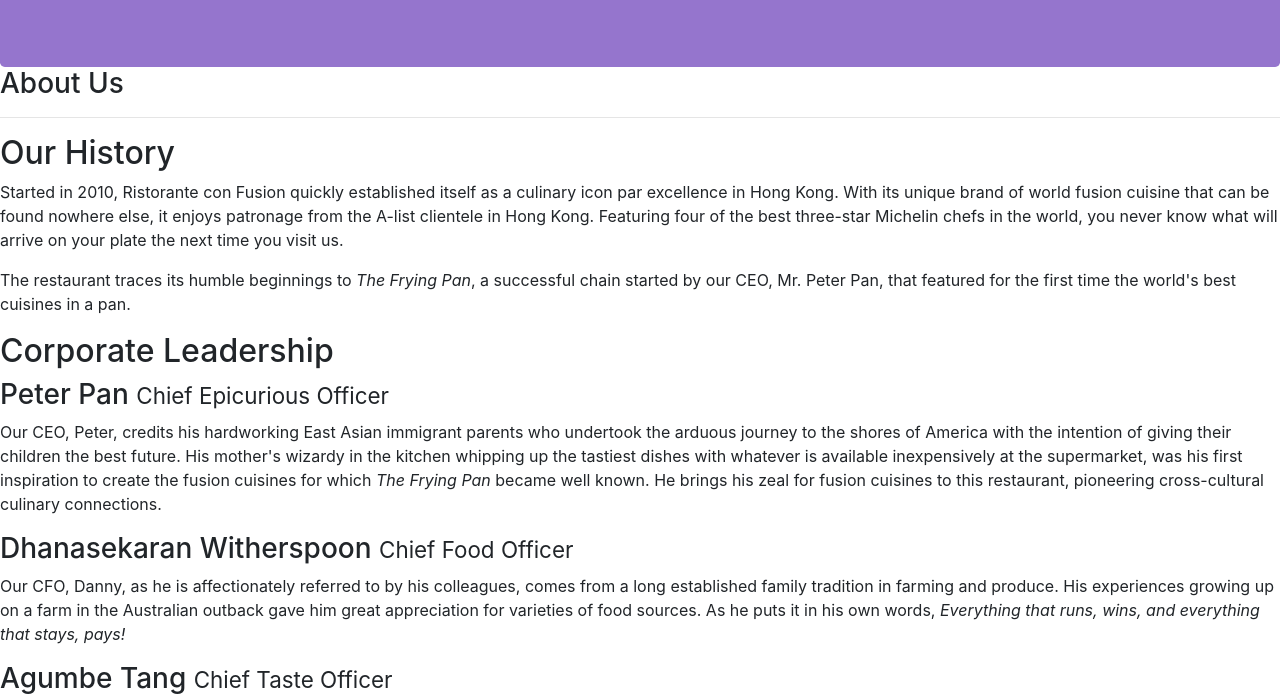
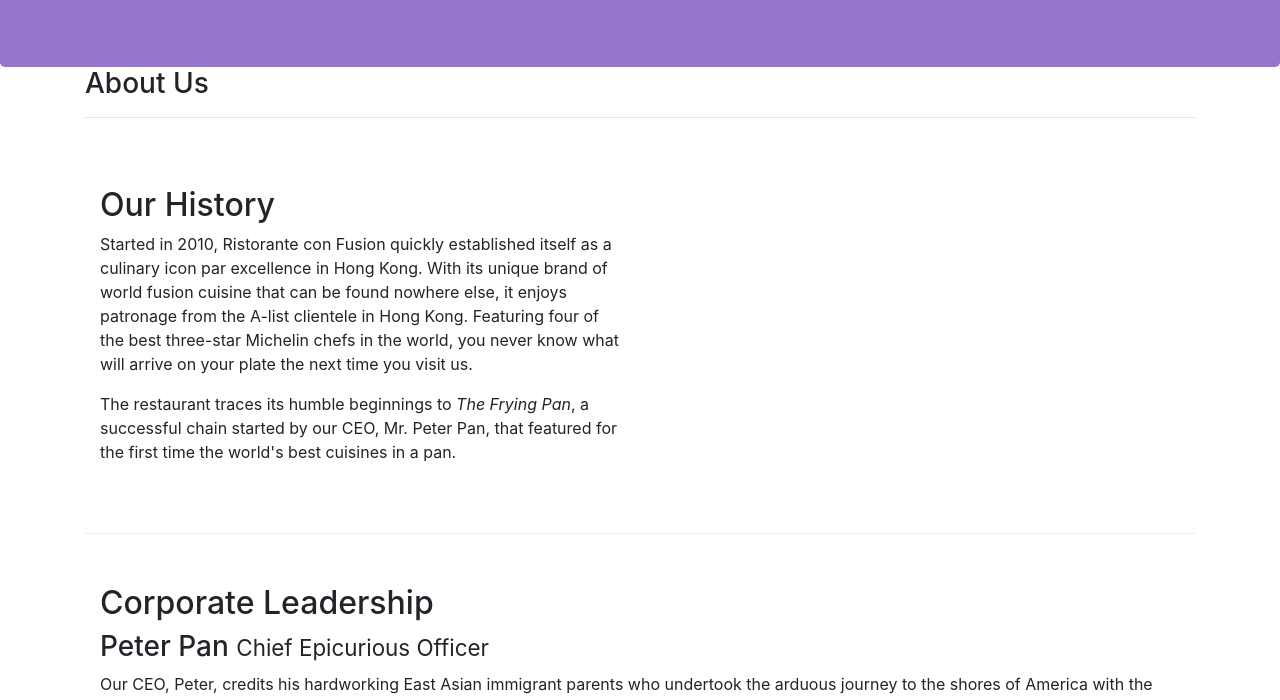
Before and after one commit to Kritika-Singhal/Confusion, a website: page aboutus.html in a window 1280 px wide. Shown: the part 217-917 px from the top of the page. Drawn offline with nearby package versions, Linux system fonts and the light colour scheme.

Commit message:
Assignment 1 Task 2

```diff
--- a/aboutus.html
+++ b/aboutus.html
@@ -30,7 +30,7 @@
         </div>
     </header>
 
-    <div>
+    <div class="container">
         <div>
             <div>
                <h3>About Us</h3>
@@ -38,19 +38,19 @@
             </div>
         </div>
 
-        <div>
-            <div>
+        <div class="row row-content align-items-center">
+            <div class="col-12 col-sm-6">
                 <h2>Our History</h2>
                 <p>Started in 2010, Ristorante con Fusion quickly established itself as a culinary icon par excellence in Hong Kong. With its unique brand of world fusion cuisine that can be found nowhere else, it enjoys patronage from the A-list clientele in Hong Kong.  Featuring four of the best three-star Michelin chefs in the world, you never know what will arrive on your plate the next time you visit us.</p>
                 <p>The restaurant traces its humble beginnings to <em>The Frying Pan</em>, a successful chain started by our CEO, Mr. Peter Pan, that featured for the first time the world's best cuisines in a pan.</p>
             </div>
-            <div>
+            <div class="col-12 col-sm">
             </div>
         </div>
 
 
-        <div>
-            <div>
+        <div class="row row-content align-items-center">
+            <div class = "col-12">
                 <h2>Corporate Leadership</h2>
                 <h3>Peter Pan <small>Chief Epicurious Officer</small></h3>
                 <p>Our CEO, Peter, credits his hardworking East Asian immigrant parents who undertook the arduous journey to the shores of America with the intention of giving their children the best future. His mother's wizardy in the kitchen whipping up the tastiest dishes with whatever is available inexpensively at the supermarket, was his first inspiration to create the fusion cuisines for which <em>The Frying Pan</em> became well known. He brings his zeal for fusion cuisines to this restaurant, pioneering cross-cultural culinary connections.</p>
```
